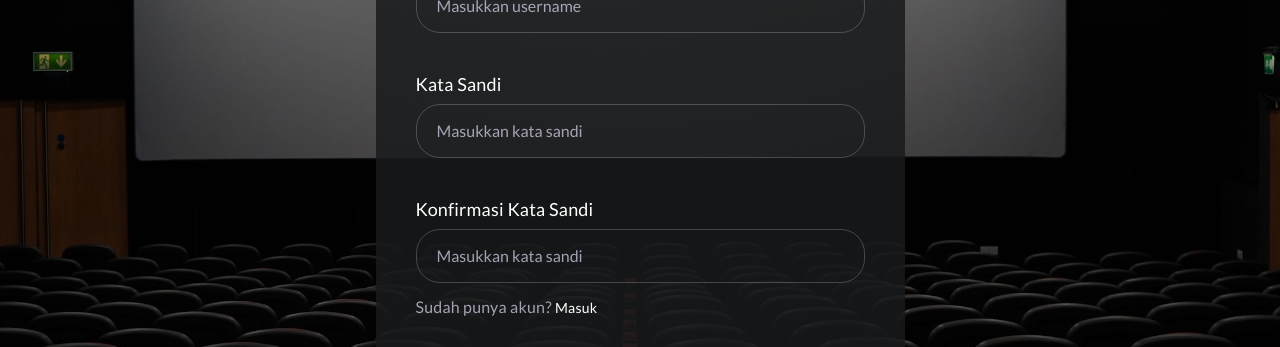
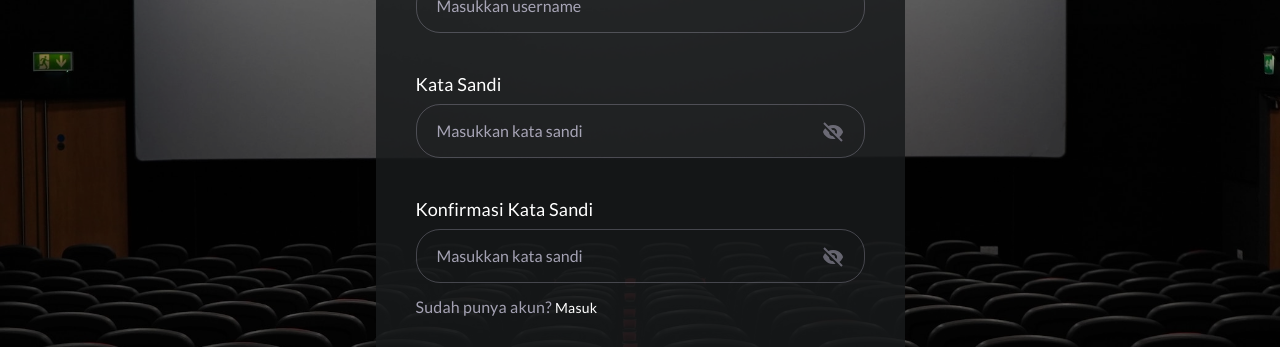
Before and after one commit to rizqyazhar/chillStreaming-missionFe1B, a React (Vite) app: page /register in a window 1280 px wide. Shown: the part 453-800 px from the top of the page. Built offline with nearby package versions, Linux system fonts and the light colour scheme.

Commit message:
add eye-off on password input

```diff
--- a/src/components/elements/input/CompleteInput.jsx
+++ b/src/components/elements/input/CompleteInput.jsx
@@ -3,10 +3,10 @@ import Label from "./Label"
 
 const CompleteInput = ({ id, type, placeholder, htmlFor, labelText, children }) => {
   return (
-    <div className="flex flex-col gap-1.5 w-full">
+    <div className="relative flex flex-col gap-1.5 w-full">
         <Label htmlFor={htmlFor} labelText={labelText}/>
         <Input id={id} type={type} placeholder={placeholder}/>
-        <>{children}</>
+        {children}
     </div>
   )
 }
--- a/src/components/fragments/LoginForm.jsx
+++ b/src/components/fragments/LoginForm.jsx
@@ -1,6 +1,7 @@
 import CompleteInput from "../elements/input/CompleteInput"
 import CompleteButtonForm from "../elements/button/CompleteButtonForm"
 import AuthLayout from "../layouts/AuthLayout"
+import { BiSolidHide } from "react-icons/bi"
 
 const LoginForm = () => {
   return (
@@ -19,6 +20,9 @@ const LoginForm = () => {
             htmlFor="password"
             labelText="Kata Sandi"
         >
+            <BiSolidHide
+                className="absolute top-[50px] right-5 text-2xl text-light-disabled cursor-pointer"
+            />
             <div className="w-full flex justify-between font-lato mt-1.5">
                 <p className="text-light-secondary text-base tracking-[.2px] cursor-default">Belum punya akun? <a className="text-white text-sm cursor-pointer">Daftar</a></p>
                 <p className="text-white text-base cursor-pointer"><a to="">Lupa kata sandi?</a></p>
--- a/src/components/fragments/RegisterForm.jsx
+++ b/src/components/fragments/RegisterForm.jsx
@@ -1,6 +1,7 @@
 import CompleteInput from "../elements/input/CompleteInput"
 import CompleteButtonForm from "../elements/button/CompleteButtonForm"
 import AuthLayout from "../layouts/AuthLayout"
+import { BiSolidHide } from "react-icons/bi"
 
 const RegisterForm = () => {
   return (
@@ -18,7 +19,11 @@ const RegisterForm = () => {
             placeholder="Masukkan kata sandi"
             htmlFor="password"
             labelText="Kata Sandi"
-        />
+        >
+            <BiSolidHide
+                className="absolute top-[50px] right-5 text-2xl text-light-disabled cursor-pointer"
+            />
+        </CompleteInput>
         <CompleteInput
             id="passwordConfirm"
             type="password"
@@ -26,6 +31,9 @@ const RegisterForm = () => {
             htmlFor="passwordConfirm"
             labelText="Konfirmasi Kata Sandi"
         >
+            <BiSolidHide
+                className="absolute top-[50px] right-5 text-2xl text-light-disabled cursor-pointer"
+            />
             <div className="w-full flex justify-between font-lato mt-1.5">
                 <p className="text-light-secondary text-base tracking-[.2px] cursor-default">Sudah punya akun? <a className="text-white text-sm cursor-pointer">Masuk</a></p>
             </div>
```
